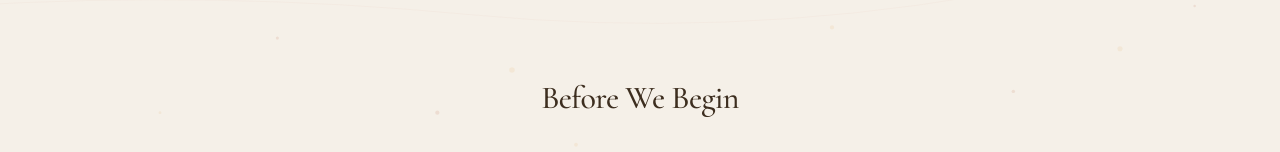
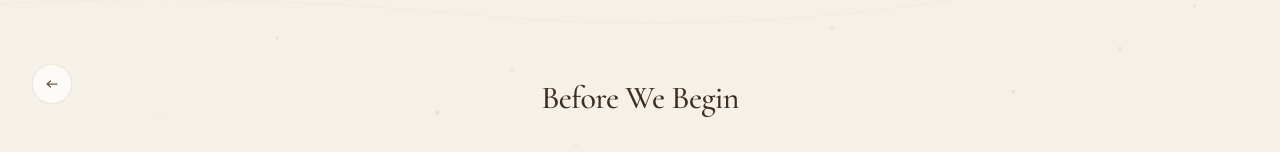
Before and after one commit to akaash16/tobealivehomecoming, a Next.js app: page /inquiry in a window 1280 px wide. Shown: the top 152 px of the page. Built offline with nearby package versions, Linux system fonts and the light colour scheme.

Commit message:
Add back button and lock icon

```diff
--- a/app/inquiry/page.tsx
+++ b/app/inquiry/page.tsx
@@ -1,5 +1,6 @@
 "use client";
 
+import Link from "next/link";
 import { Cormorant } from "next/font/google";
 import { useRouter } from "next/navigation";
 import { useState } from "react";
@@ -84,6 +85,31 @@ export default function InquiryPage() {
     <div className="relative min-h-dvh overflow-x-hidden">
       <AtmosphereLayer variant="orientation" />
       <div className="relative z-10 flex min-h-dvh flex-col">
+        <Link
+          href="/"
+          className="group absolute left-5 top-12 z-20 inline-flex text-[#6B5A48] sm:left-8 sm:top-16 focus-visible:outline focus-visible:outline-2 focus-visible:outline-offset-2 focus-visible:outline-ember/30"
+          aria-label="Back to home"
+        >
+          <span
+            className={`${iconCircle} transition-[background-color,border-color,transform] duration-[var(--t-hover)] ease-[var(--ease-out-soft)] group-hover:scale-[1.03] group-hover:border-[rgba(184,149,106,0.35)] group-hover:bg-[rgba(255,255,255,0.88)]`}
+          >
+            <svg
+              className="h-4 w-4 scale-x-[-1]"
+              viewBox="0 0 16 16"
+              fill="none"
+              xmlns="http://www.w3.org/2000/svg"
+              aria-hidden
+            >
+              <path
+                d="M3 8h8.5M9.5 5L13 8l-3.5 3"
+                stroke="currentColor"
+                strokeWidth="1.25"
+                strokeLinecap="round"
+                strokeLinejoin="round"
+              />
+            </svg>
+          </span>
+        </Link>
         <div className="flex flex-col px-5 pb-12 pt-12 sm:px-8 sm:pb-16 sm:pt-16 md:pb-20 md:pt-20">
         <header className="mx-auto mb-12 max-w-xl text-center sm:mb-14 md:mb-16">
           <h1
--- a/app/page.tsx
+++ b/app/page.tsx
@@ -87,7 +87,28 @@ export default function Home() {
                   xmlns="http://www.w3.org/2000/svg"
                   aria-hidden
                 >
-                  <circle cx="12" cy="12" r="8" stroke="currentColor" strokeWidth="1.35" />
+                  <rect
+                    x="6.5"
+                    y="10.5"
+                    width="11"
+                    height="8"
+                    rx="1.7"
+                    stroke="currentColor"
+                    strokeWidth="1.35"
+                  />
+                  <path
+                    d="M9 10.5V8.4C9 6.75 10.35 5.4 12 5.4C13.65 5.4 15 6.75 15 8.4V10.5"
+                    stroke="currentColor"
+                    strokeWidth="1.35"
+                    strokeLinecap="round"
+                    strokeLinejoin="round"
+                  />
+                  <path
+                    d="M12 13.2V15.8"
+                    stroke="currentColor"
+                    strokeWidth="1.35"
+                    strokeLinecap="round"
+                  />
                 </svg>
                 <span>Private</span>
               </li>
```
